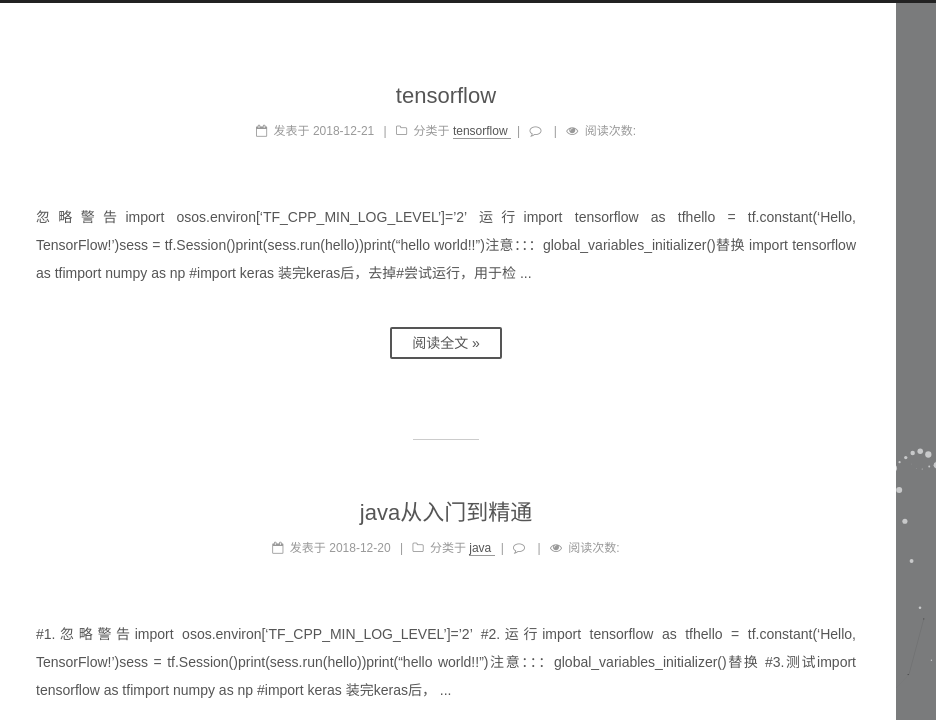
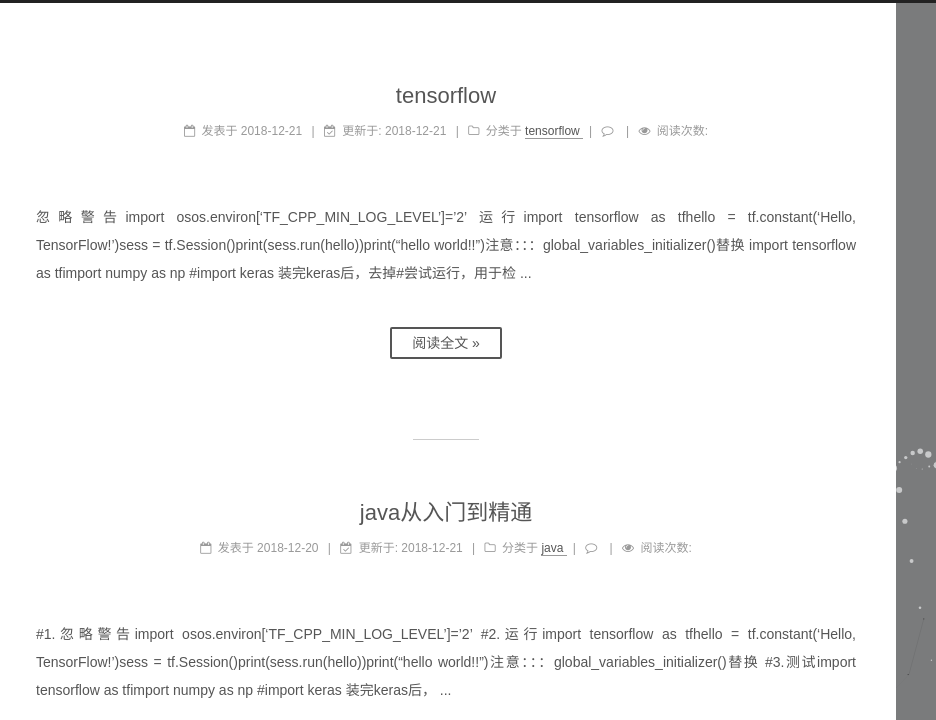
Before and after one commit to Cool-Loong/Cool-Loong.github.io, a plain HTML site: page index.html in a window 1280 px wide. Shown: the top 720 px of the page, 344-1280 px from the left. Drawn offline with Linux system fonts and the light colour scheme; animation ran at ten frames a second; a script that the page names is missing; a web font is replaced by a local one.

Commit message:
Site updated: 2018-12-22 11:04:20

```diff
--- a/css/main.css
+++ b/css/main.css
@@ -1943,7 +1943,7 @@ pre .javascript .function {
   width: 4px;
   height: 4px;
   border-radius: 50%;
-  background: #75e8eb;
+  background: #fff;
 }
 .links-of-blogroll {
   font-size: 13px;
--- a/index.html
+++ b/index.html
@@ -386,7 +386,19 @@
 
 
 
+              <span class="post-meta-divider">|</span>
 
+
+
+              <span class="post-meta-item-icon">
+                <i class="fa fa-calendar-check-o"></i>
+              </span>
+
+                <span class="post-meta-item-text">更新于&#58;</span>
+
+              <time title="更新于" itemprop="dateModified" datetime="2018-12-21T15:12:07+08:00">
+                2018-12-21
+              </time>
 
           </span>
 
@@ -561,7 +573,19 @@ import tensorflow as tfimport numpy as np
 
 
 
+              <span class="post-meta-divider">|</span>
 
+
+
+              <span class="post-meta-item-icon">
+                <i class="fa fa-calendar-check-o"></i>
+              </span>
+
+                <span class="post-meta-item-text">更新于&#58;</span>
+
+              <time title="更新于" itemprop="dateModified" datetime="2018-12-21T15:58:47+08:00">
+                2018-12-21
+              </time>
 
           </span>
 
```
Also changed, not shown: 2018/12/20/java从入门到放弃/index.html (+12 -0 lines), 2018/12/21/tensorflow-1/index.html (+12 -0 lines).
